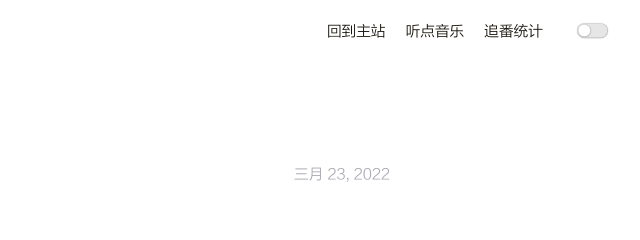
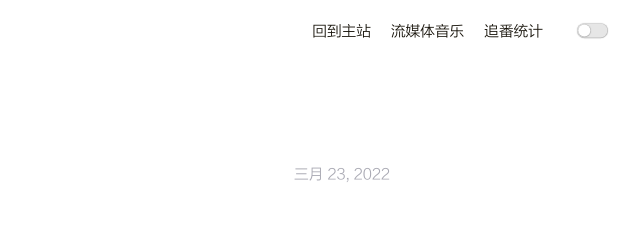
Before and after one commit to koukihk/Shuoshuo-Page, a plain HTML site: page archives/index.html in a window 1280 px wide. Shown: the top 240 px of the page, 640-1280 px from the left. Drawn offline with Linux system fonts and the light colour scheme.

Commit message:
Site updated: 2022-05-09 23:14:50

```diff
--- a/archives/index.html
+++ b/archives/index.html
@@ -74,7 +74,7 @@
 
                     <a class="menu-item" target="_blank" rel="noopener" href="https://kouki.ltd">回到主站</a>
 
-                    <a class="menu-item" target="_blank" rel="noopener" href="https://music.kouki.ltd">听点音乐</a>
+                    <a class="menu-item" target="_blank" rel="noopener" href="https://music.kouki.ltd">流媒体音乐</a>
 
                     <a class="menu-item" target="_blank" rel="noopener" href="https://kouki.ltd/bangumis">追番统计</a>
 
@@ -97,7 +97,7 @@
 
                     <a class="menu-item" target="_blank" rel="noopener" href="https://kouki.ltd">回到主站</a>
 
-                    <a class="menu-item" target="_blank" rel="noopener" href="https://music.kouki.ltd">听点音乐</a>
+                    <a class="menu-item" target="_blank" rel="noopener" href="https://music.kouki.ltd">流媒体音乐</a>
 
                     <a class="menu-item" target="_blank" rel="noopener" href="https://kouki.ltd/bangumis">追番统计</a>
 
```
Also changed, not shown: 2022/03/23/hello-world/index.html (+2 -2 lines), archives/2022/03/index.html (+2 -2 lines), archives/2022/index.html (+2 -2 lines), index.html (+3 -3 lines).
